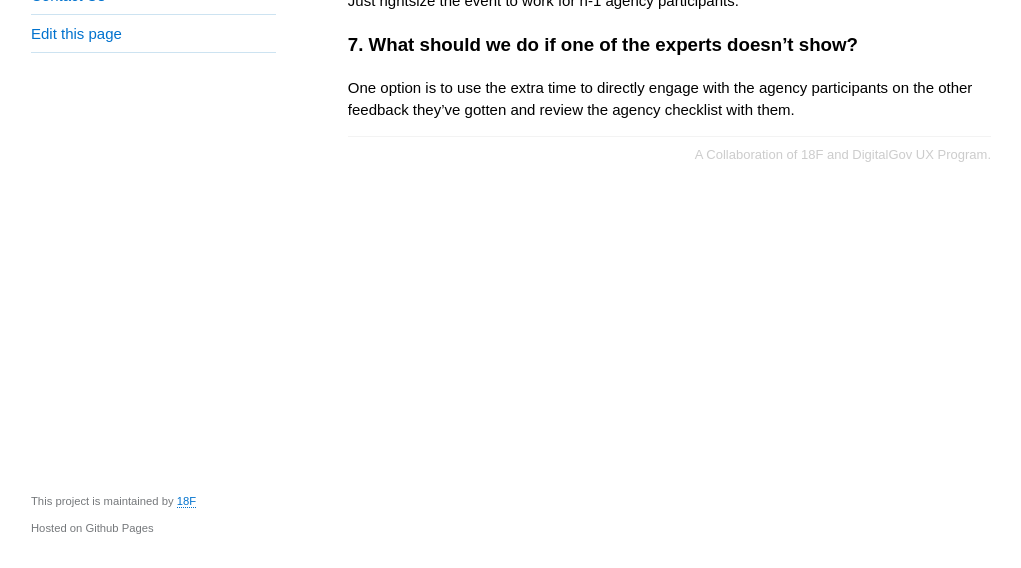
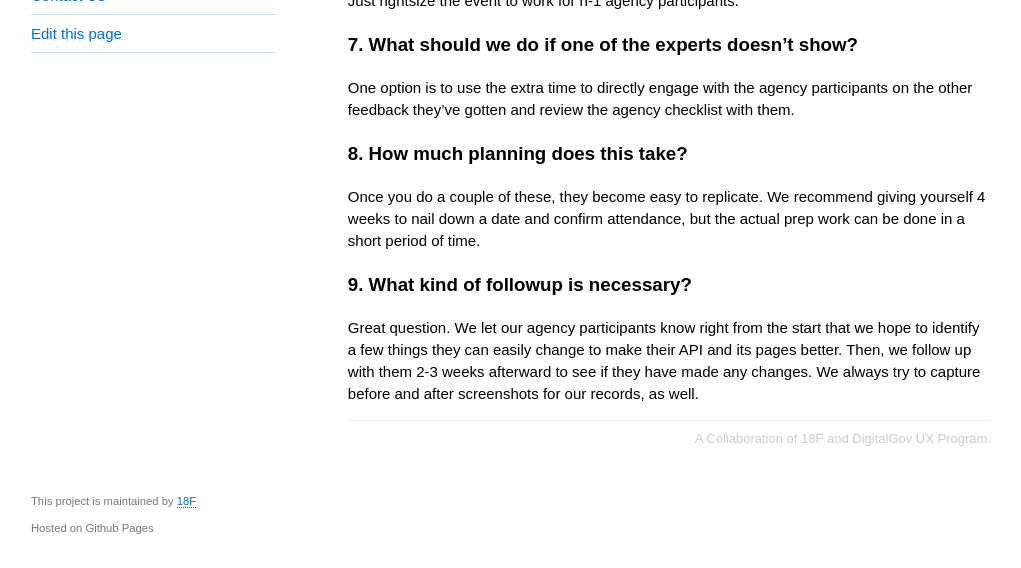
Before and after one commit to 18F/API-Usability-Testing, a Jekyll site: the page built from pages/faq.md, in a window 1280 px wide and 900 px high, scrolled down 605 px, cut to the strip 332-900 px from the top of the window. Shown: the whole strip, without its empty margins (129-1150 px from the left). Built offline with Jekyll 4.4.1, drawn with Linux system fonts in a browser that asks for light colours.

Commit message:
Update faq.md

```diff
--- a/pages/faq.md
+++ b/pages/faq.md
@@ -36,3 +36,11 @@ Just rightsize the event to work for n-1 agency participants.
 ### 7. What should we do if one of the experts doesn't show?
 
 One option is to use the extra time to directly engage with the agency participants on the other feedback they've gotten and review the agency checklist with them.
+
+### 8. How much planning does this take?
+
+Once you do a couple of these, they become easy to replicate. We recommend giving yourself 4 weeks to nail down a date and confirm attendance, but the actual prep work can be done in a short period of time.
+
+### 9. What kind of followup is necessary?
+
+Great question. We let our agency participants know right from the start that we hope to identify a few things they can easily change to make their API and its pages better. Then, we follow up with them 2-3 weeks afterward to see if they have made any changes. We always try to capture before and after screenshots for our records, as well.
```
